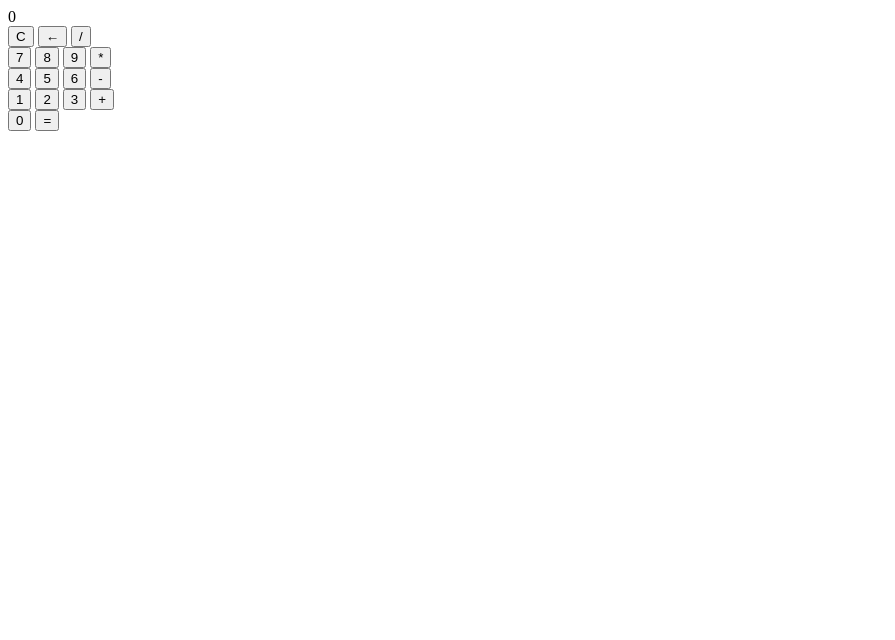
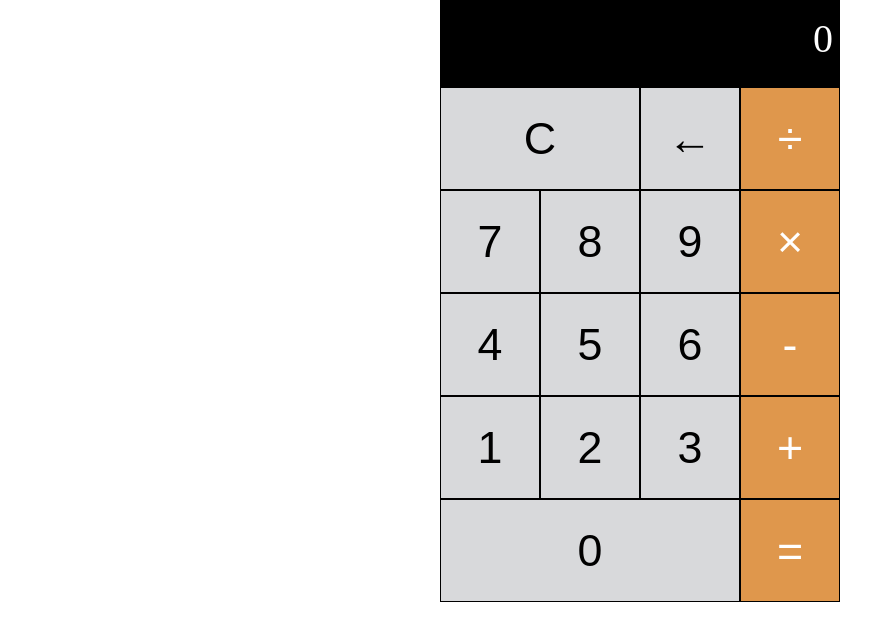
Before and after one commit to draganjancikin/calculator, a plain HTML site: page index.html in a window 1280 px wide. Shown: the whole page, without its empty margins (0-895 px from the left). Drawn offline with Linux system fonts and the light colour scheme.

Commit message:
Finish CSS

```diff
--- a/css/style.css
+++ b/css/style.css
@@ -0,0 +1,75 @@
+html {
+  box-sizing: border-box;
+}
+
+*, *:before, *:after {
+  box-sizing: inherit;
+}
+
+body {
+  margin: 0;
+  padding: 0;
+}
+
+.wrapper {
+  background-color: #000000;
+  /* background-image: url(../calculator-spec.png);*/
+  margin: 0 auto;
+  width: 400px;
+}
+
+.screen {
+  color: #FFFFFF;
+  font-size: 2.5rem;
+  padding: 15px 7px 25px;
+  text-align: right;
+}
+
+.button-row {
+  display: flex;
+  flex-flow: row wrap;
+  justify-content: space-around;
+}
+
+button {
+  background-color: #d8d9db;
+  border: none;
+  outline: none;
+  font-size: 2.8rem;
+  flex-basis: 24.5%;
+  padding: 25px 0;
+}
+
+button:hover {
+  background-color: #ebebeb;
+}
+
+button:active {
+  background-color: #bbbcbe;
+}
+
+button:last-of-type {
+  background-color: #df974c;
+  color: #FFFFFF;
+}
+
+button:last-of-type:hover {
+  background-color: #dfb07e;
+}
+
+button:last-of-type:active {
+  background-color: #dd8d37;
+}
+
+.button-row {
+  border-top: 1px solid #000000;
+  border-bottom: 1px solid #000000;
+}
+
+.double {
+  flex-basis: 49.5%;
+}
+
+.triple {
+  flex-basis: 74.5%;
+}
--- a/index.html
+++ b/index.html
@@ -8,7 +8,7 @@
   <link rel="stylesheet" href="./css/style.css">
 </head>
 <body>
-  <div class="wrap">
+  <div class="wrapper">
 
     <section class="screen">
       0
@@ -17,16 +17,16 @@
     <section class="buttons">
 
       <div class="button-row">
-        <button>C</button>
-        <button>←</button>
-        <button>/</button>
+        <button class="double">C</button>
+        <button>&larr;</button>
+        <button>&divide;</button>
       </div>
 
       <div class="button-row">
         <button>7</button>
         <button>8</button>
         <button>9</button>
-        <button>*</button>
+        <button>&times;</button>
       </div>
 
       <div class="button-row">
@@ -44,7 +44,7 @@
       </div>
 
       <div class="button-row">
-        <button>0</button>
+        <button class="triple">0</button>
         <button>=</button>
       </div>
 
```
Also changed, not shown: 1 other file.
